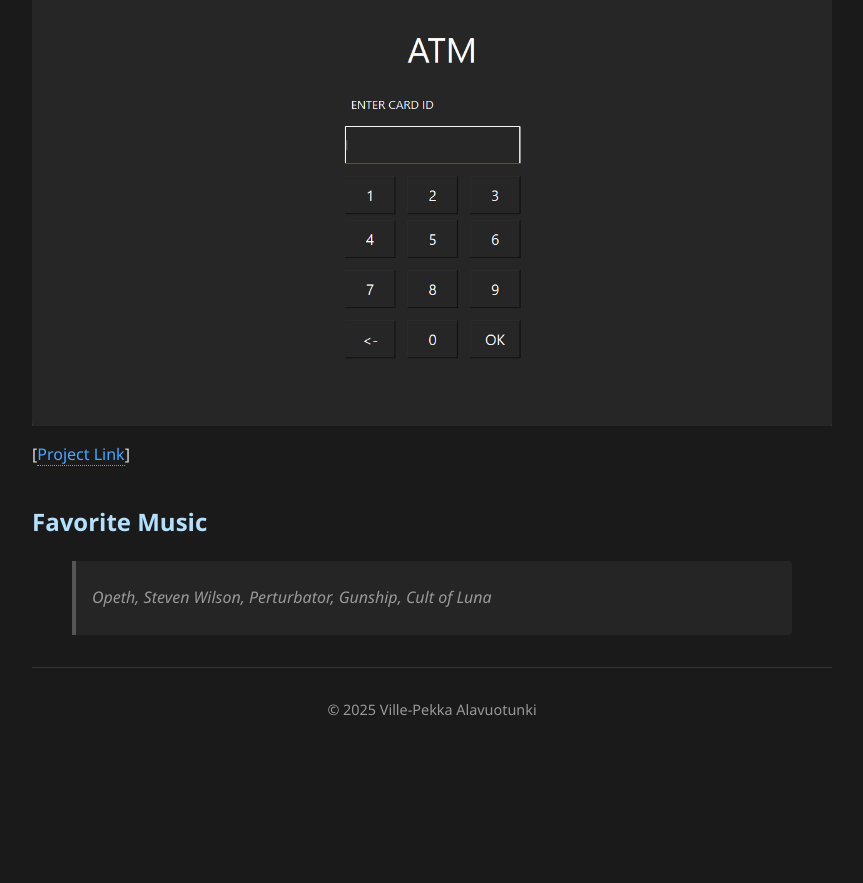
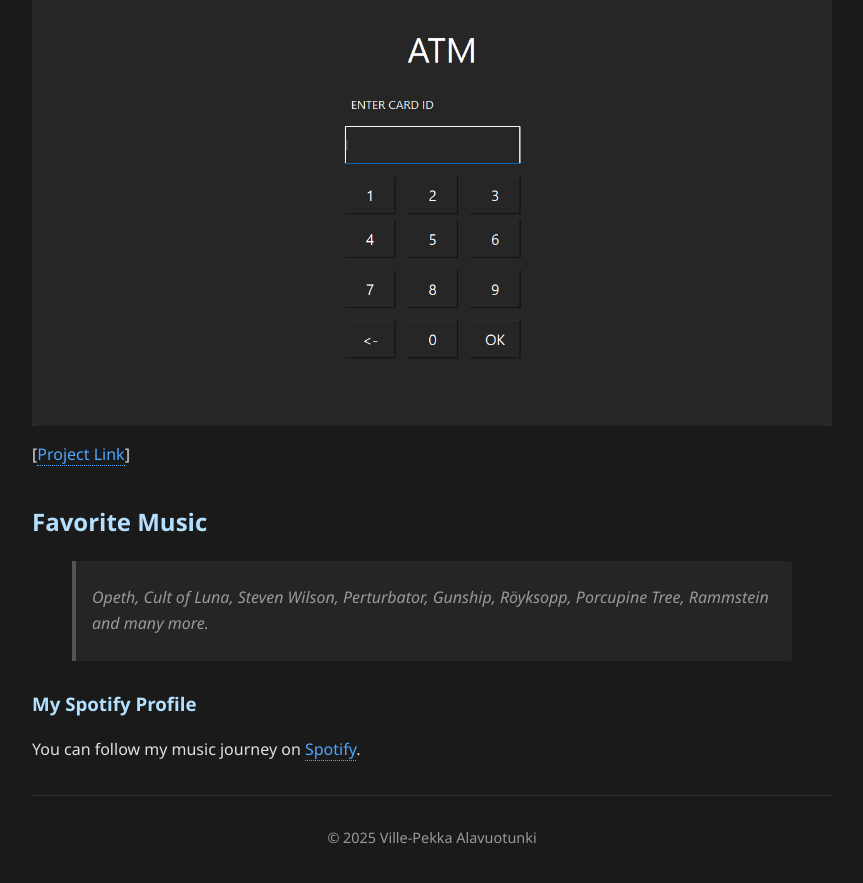
Before and after one commit to alavuvi/alavuvi.github.io, a Jekyll site: the page built from index.md, in a window 1280 px wide and 900 px high, scrolled down 1792 px. Shown: the top 883 px of the window, without its empty margins (208-1071 px from the left). Built offline with Jekyll 4.4.1, drawn with Linux system fonts in a browser that asks for light colours; before the commit the page ends 2564 px from its top, so only the background shows below that.

Commit message:
index.md päivitys

```diff
--- a/index.md
+++ b/index.md
@@ -29,4 +29,7 @@ Here are some of the projects I've been working on:
 [[Project Link](https://github.com/alavuvi/atm-simulator-project)]
 
 ## Favorite Music
-> Opeth, Steven Wilson, Perturbator, Gunship, Cult of Luna
+> Opeth, Cult of Luna, Steven Wilson, Perturbator, Gunship, Röyksopp, Porcupine Tree, Rammstein and many more.
+
+### My Spotify Profile
+You can follow my music journey on [Spotify](https://open.spotify.com/user/vial).
```
